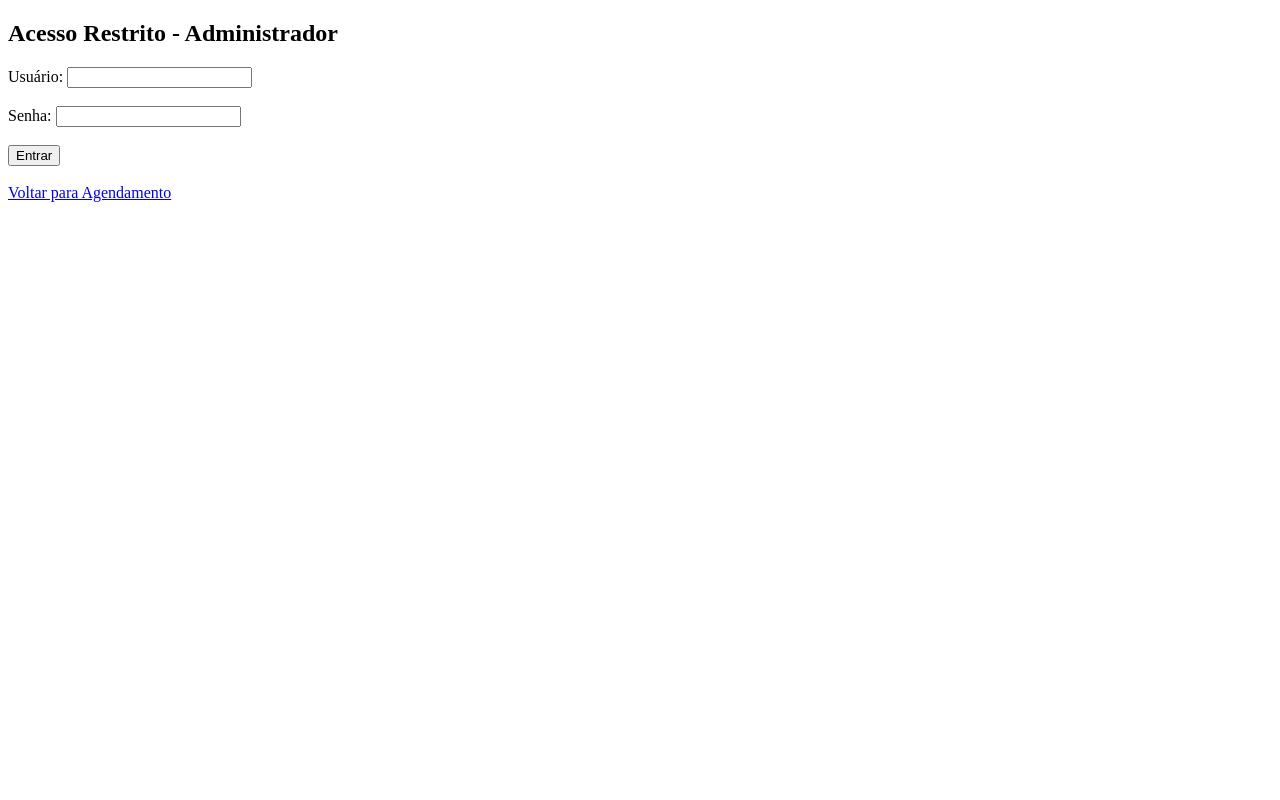
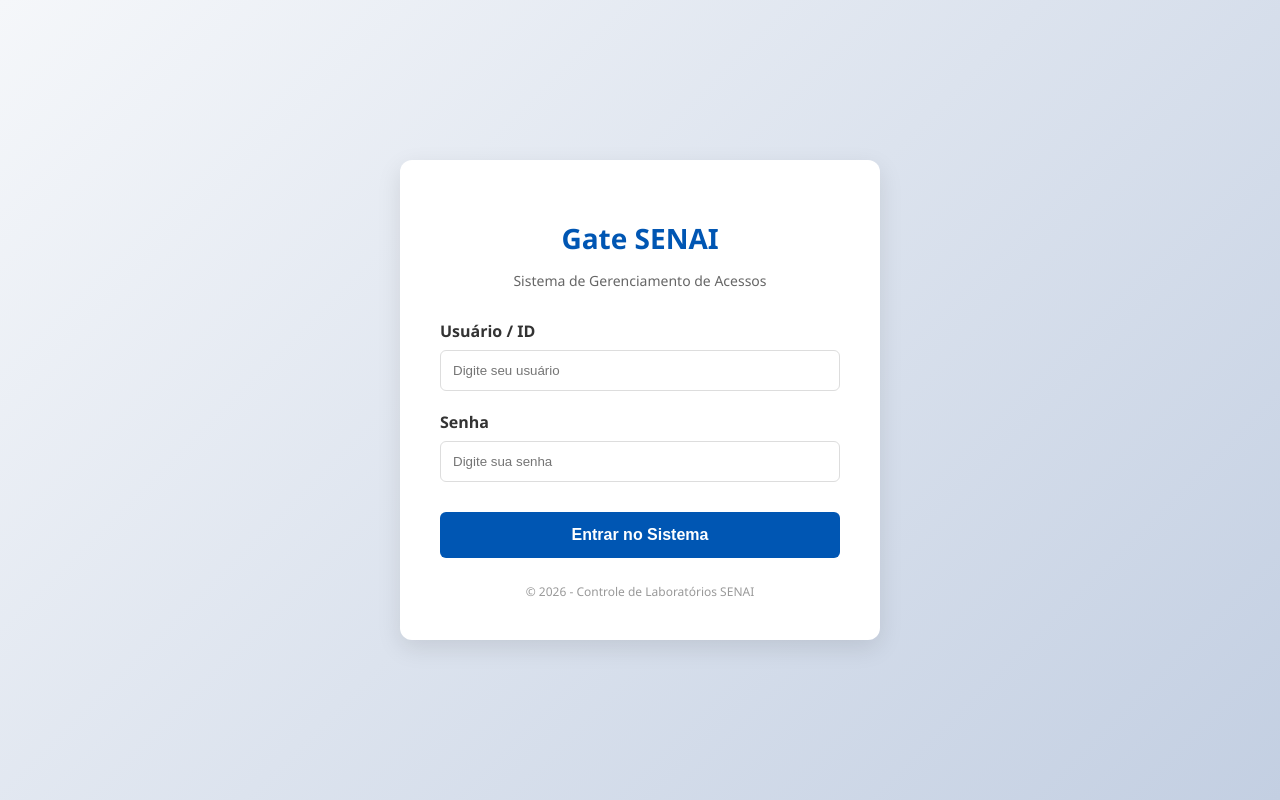
Before and after one commit to Ronaldricoo/gate-senai, a Flask app: page /login in a window 1280 px wide. Run offline with Flask 3, Linux system fonts and the light colour scheme.

Commit message:
Update login.html

```diff
--- a/templates/login.html
+++ b/templates/login.html
@@ -1,16 +1,139 @@
 <!DOCTYPE html>
-<html>
+<html lang="pt-br">
 <head>
-    <title>Login ADM</title>
+    <meta charset="UTF-8">
+    <meta name="viewport" content="width=device-width, initial-scale=1.0">
+    <title>Login | Gate SENAI</title>
+    <style>
+        :root {
+            --primary-color: #0056b3;
+            --secondary-color: #004494;
+            --bg-gradient: linear-gradient(135deg, #f5f7fa 0%, #c3cfe2 100%);
+            --text-color: #333;
+        }
+
+        body {
+            font-family: 'Segoe UI', Tahoma, Geneva, Verdana, sans-serif;
+            background: var(--bg-gradient);
+            height: 100vh;
+            margin: 0;
+            display: flex;
+            align-items: center;
+            justify-content: center;
+        }
+
+        .login-container {
+            background: white;
+            padding: 40px;
+            border-radius: 12px;
+            box-shadow: 0 8px 24px rgba(0, 0, 0, 0.1);
+            width: 100%;
+            max-width: 400px;
+            text-align: center;
+        }
+
+        .login-container h1 {
+            color: var(--primary-color);
+            margin-bottom: 10px;
+            font-size: 28px;
+            font-weight: 700;
+        }
+
+        .login-container p {
+            color: #666;
+            margin-bottom: 30px;
+            font-size: 14px;
+        }
+
+        .form-group {
+            text-align: left;
+            margin-bottom: 20px;
+        }
+
+        .form-group label {
+            display: block;
+            margin-bottom: 8px;
+            font-weight: 600;
+            color: var(--text-color);
+        }
+
+        .form-group input {
+            width: 100%;
+            padding: 12px;
+            border: 1px solid #ddd;
+            border-radius: 6px;
+            box-sizing: border-box; /* Garante que o padding não estoure a largura */
+            transition: border-color 0.3s;
+        }
+
+        .form-group input:focus {
+            outline: none;
+            border-color: var(--primary-color);
+        }
+
+        .btn-login {
+            width: 100%;
+            padding: 14px;
+            background-color: var(--primary-color);
+            color: white;
+            border: none;
+            border-radius: 6px;
+            font-size: 16px;
+            font-weight: bold;
+            cursor: pointer;
+            transition: background-color 0.3s, transform 0.1s;
+            margin-top: 10px;
+        }
+
+        .btn-login:hover {
+            background-color: var(--secondary-color);
+        }
+
+        .btn-login:active {
+            transform: scale(0.98);
+        }
+
+        .footer-text {
+            margin-top: 25px;
+            font-size: 12px;
+            color: #999;
+        }
+
+        /* Mensagens de erro simples */
+        .error-msg {
+            color: #dc3545;
+            background: #f8d7da;
+            padding: 10px;
+            border-radius: 4px;
+            margin-bottom: 20px;
+            font-size: 14px;
+        }
+    </style>
 </head>
 <body>
-    <h2>Acesso Restrito - Administrador</h2>
-    <form action="/login" method="post">
-        Usuário: <input type="text" name="usuario" required><br><br>
-        Senha: <input type="password" name="senha" required><br><br>
-        <button type="submit">Entrar</button>
-    </form>
-    <br>
-    <a href="/">Voltar para Agendamento</a>
+
+    <div class="login-container">
+        <h1>Gate SENAI</h1>
+        <p>Sistema de Gerenciamento de Acessos</p>
+
+        <form action="/login" method="POST">
+            <div class="form-group">
+                <label for="usuario">Usuário / ID</label>
+                <input type="text" id="usuario" name="usuario" placeholder="Digite seu usuário" required>
+            </div>
+
+            <div class="form-group">
+                <label for="senha">Senha</label>
+                <input type="password" id="senha" name="senha" placeholder="Digite sua senha" required>
+            </div>
+
+            <button type="submit" class="btn-login">Entrar no Sistema</button>
+        </form>
+
+        <div class="footer-text">
+            &copy; 2026 - Controle de Laboratórios SENAI
+        </div>
+    </div>
+
 </body>
 </html>
```
